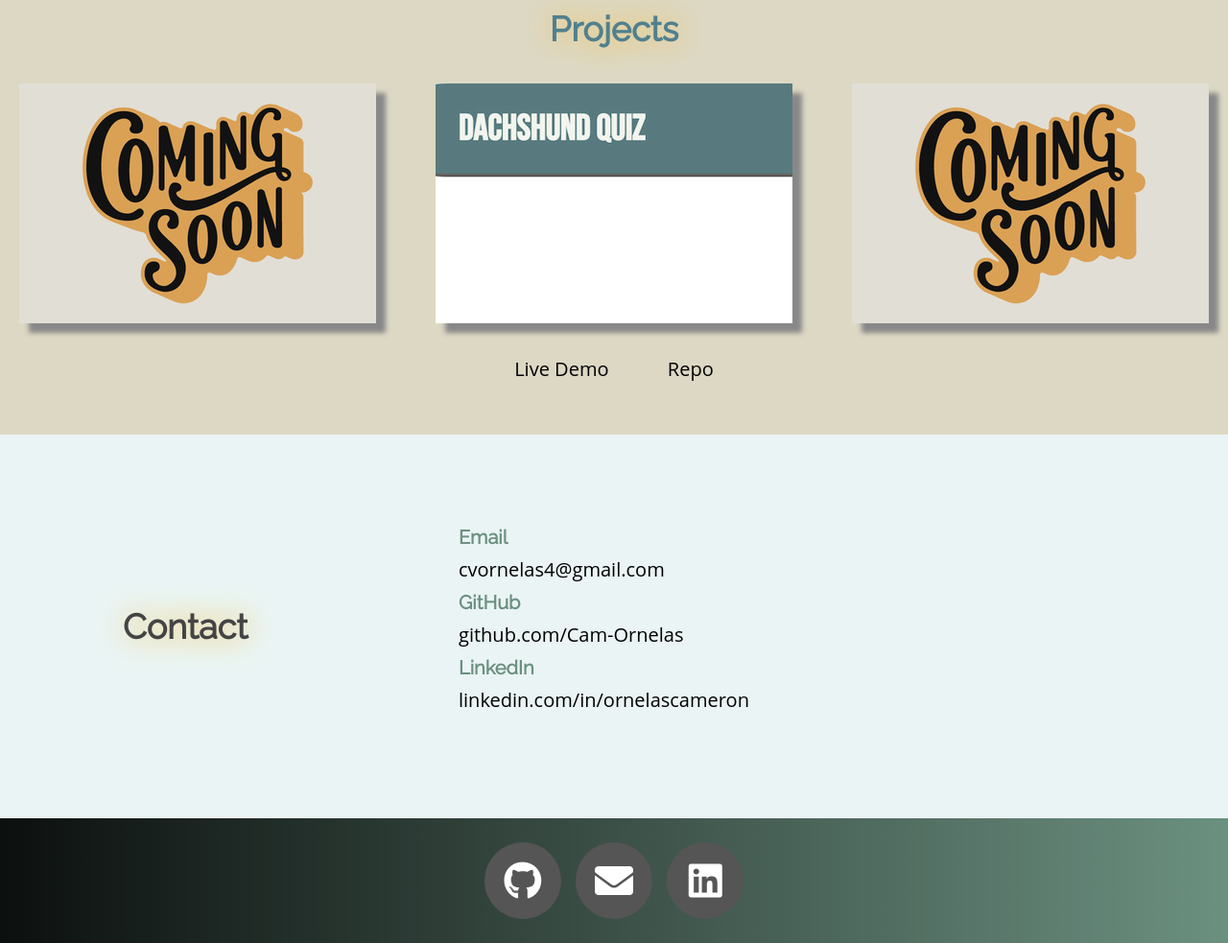
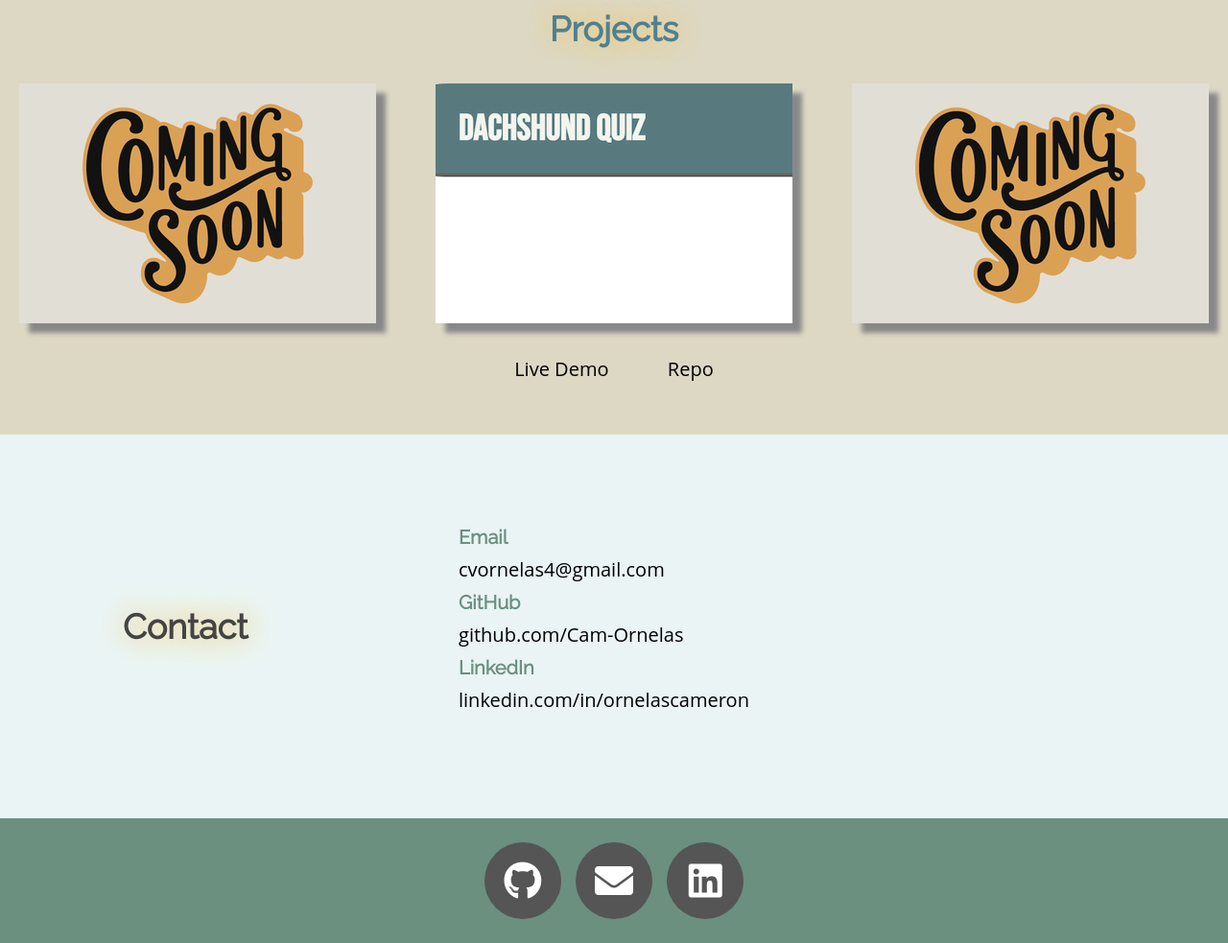
Before and after one commit to Cam-Ornelas/portfolio, a plain HTML site: page index.html in a window 1280 px wide. Shown: the part 1105-2088 px from the top of the page at 96% size. Drawn offline with nearby package versions, Linux system fonts and the light colour scheme.

Commit message:
Revision

```diff
--- a/main.css
+++ b/main.css
@@ -53,7 +53,6 @@
   .topnav {
     overflow: hidden;
     background-color: #6B9080;
-    background: linear-gradient(to right, #000000c2, #000000e3 0%, transparent) #6B9080;
   }
 
   /* Topnav Links */
@@ -333,7 +332,7 @@
   .footer {
     padding: 20px;
     text-align: center;
-    background: linear-gradient(to right, #000000c2, #000000e3 0%, transparent) #6B9080;
+    background: #6B9080;
     margin-top: 0;
   }
 
```
